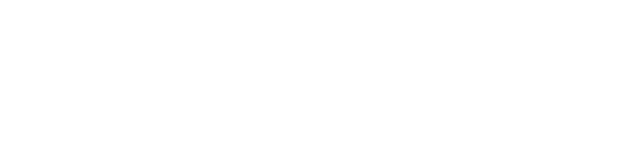
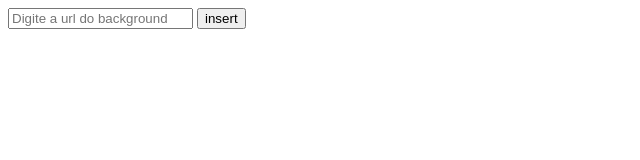
Before and after one commit to JWsley/slotminiFrameWork, a plain HTML site: page index.html in a window 1280 px wide. Shown: the whole page, without its empty margins (0-640 px from the left). Drawn offline with Linux system fonts and the light colour scheme; files whose address does not match are found by name.

Commit message:
Update index.html

```diff
--- a/index.html
+++ b/index.html
@@ -8,7 +8,8 @@
     <link rel="stylesheet" href="style.css">
 </head>
 <body>
-
+     <input type="text" placeholder="Digite a url do background" id="inpt">
+    <button onclick="background()">insert</button>
     <slot-custom
         Nome--Curso="Curso RH"
         cargaHoraria="12"
```
